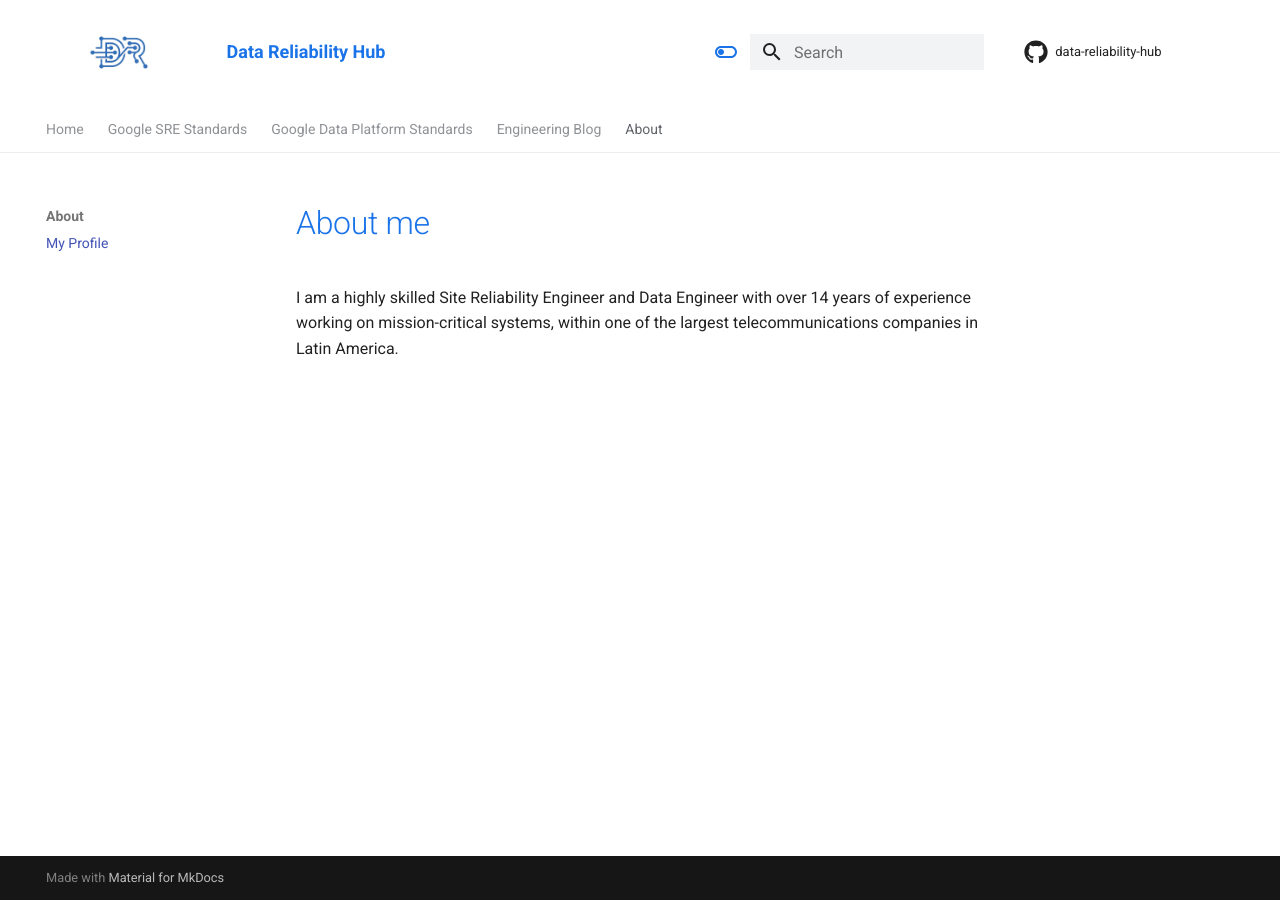
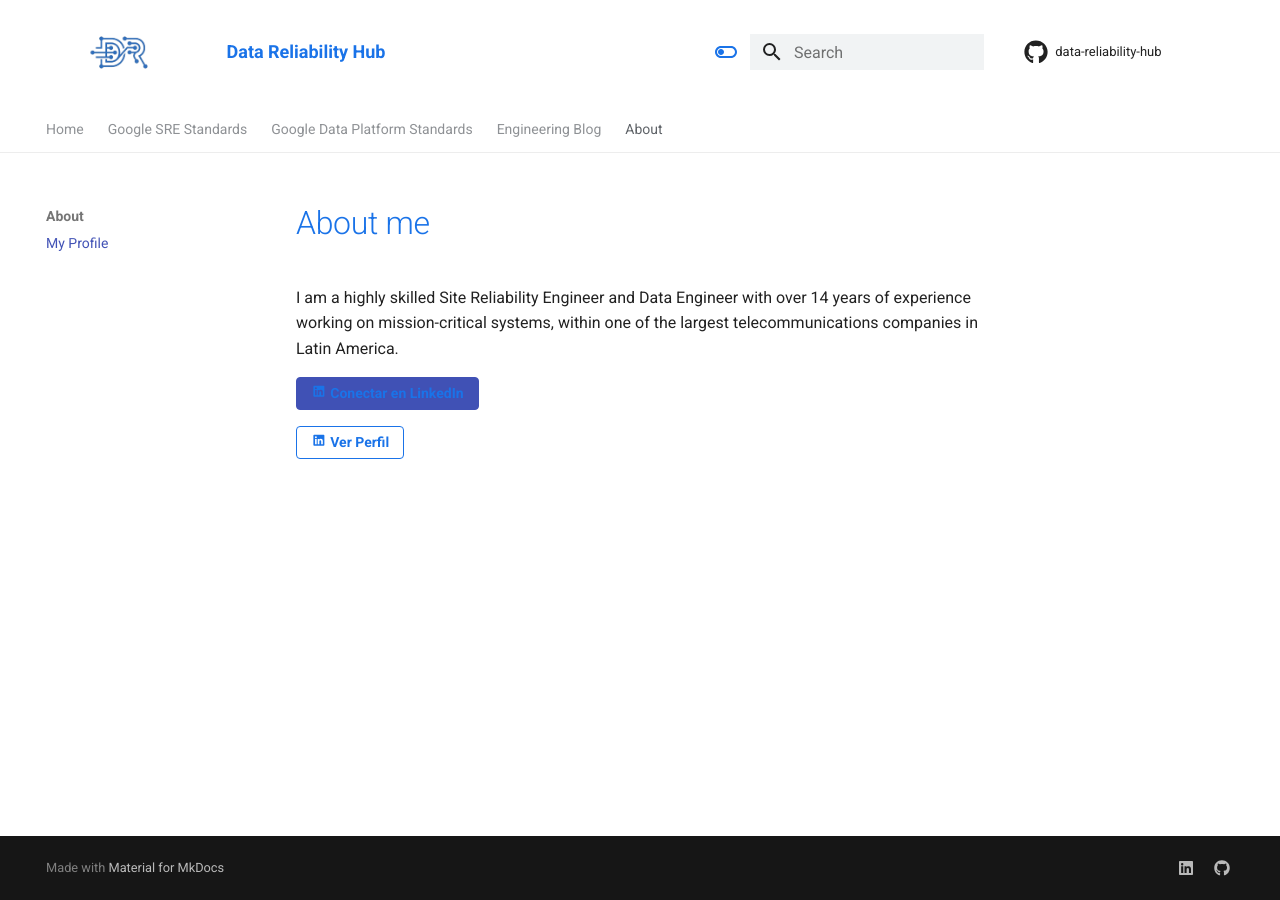
Before and after one commit to mcatalangt/data-reliability-hub, an MkDocs documentation site: the page built from docs/about.md, in a window 1280 px wide. Built offline with MkDocs 1.6.1 and Material for MkDocs 9.7.7, drawn with Linux system fonts in a browser that asks for light colours; comment, search, counter and statistics services are not loaded.

```diff
--- a/docs/about.md
+++ b/docs/about.md
@@ -2,3 +2,9 @@
 
 
 I am a highly skilled Site Reliability Engineer and Data Engineer with over 14 years of experience working on mission-critical systems, within one of the largest telecommunications companies in Latin America.
+
+
+
+[:fontawesome-brands-linkedin: Conectar en LinkedIn](https://www.linkedin.com/in/macogt/){ .md-button .md-button--primary }
+
+[:fontawesome-brands-linkedin: Ver Perfil](https://www.linkedin.com/in/macogt/){ .md-button }
--- a/mkdocs.yml
+++ b/mkdocs.yml
@@ -93,3 +93,13 @@
 # HOJAS DE ESTILO EXTRA
 extra_css:
   - stylesheets/extra.css
+
+extra:
+  social:
+    - icon: fontawesome/brands/linkedin
+      link: https://www.linkedin.com/in/macogt/
+      name: Marco Catalán on LinkedIn
+
+    - icon: fontawesome/brands/github
+      link: https://github.com/mcatalangt
+      name: My GitHub Profile
```
